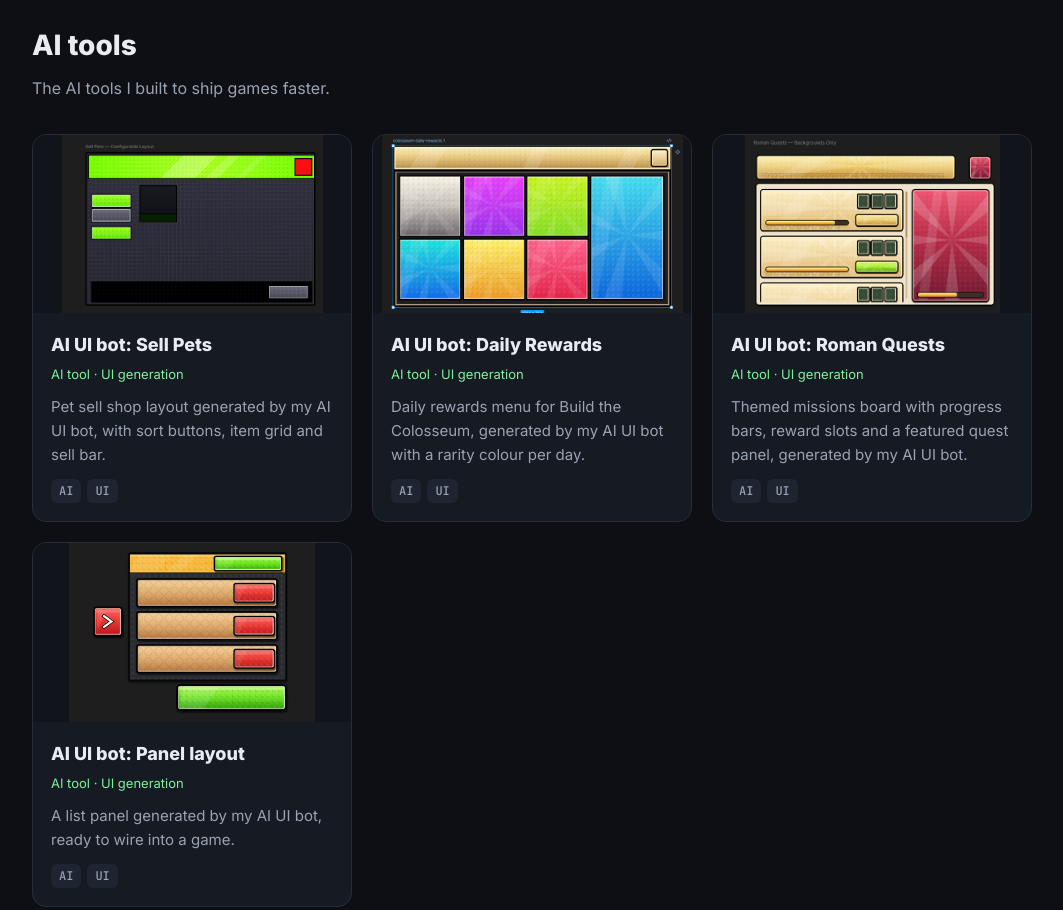
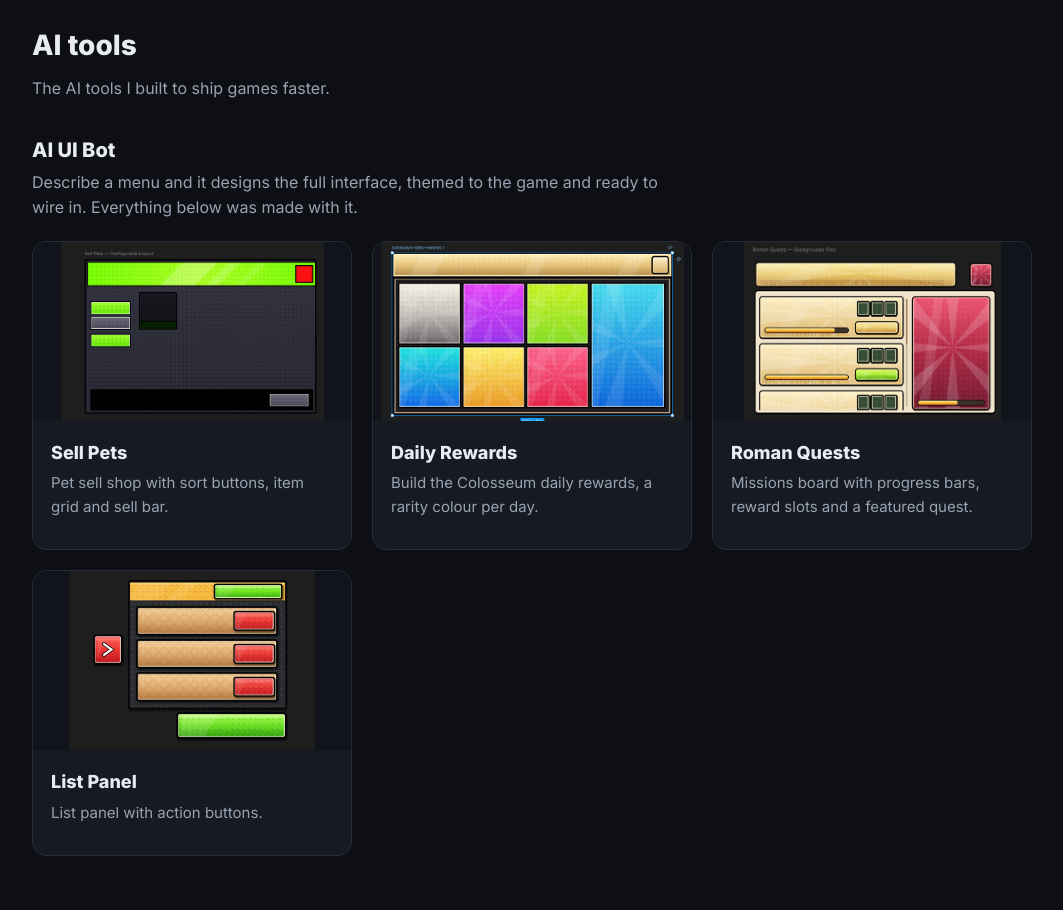
Before and after one commit to cambuca1x/cambuca1x.github.io, a plain HTML site: page index.html in a window 1280 px wide. Shown: the part 2940-3850 px from the top of the page, without its empty margins (108-1171 px from the left). Drawn offline with Linux system fonts and the light colour scheme.

Commit message:
AI tools: one AI UI Bot block with its examples underneath
Co-Authored-By: Claude Opus 5.5 <noreply@anthropic.com>

```diff
--- a/index.html
+++ b/index.html
@@ -59,6 +59,10 @@
   .contact .stat:hover { border-color: var(--accent); }
   .contact .stat b { display: block; font-size: 17px; word-break: break-all; }
   footer { padding: 32px 0 48px; color: var(--muted); font-size: 13px; border-top: 1px solid var(--line); }
+  .tool { margin-bottom: 40px; }
+  .tool > h3 { font-size: 20px; margin-bottom: 4px; }
+  .tool > p { color: var(--muted); margin-bottom: 20px; max-width: 640px; }
+  .card .role:empty { display: none; }
   .todo { outline: 2px dashed #ffb347; outline-offset: 2px; }
   @media (max-width: 560px) { nav .links { display: none; } header { padding: 64px 0 48px; } }
 </style>
@@ -100,7 +104,7 @@
 <section id="pipeline"><div class="wrap">
   <h2>AI tools</h2>
   <p class="sub">The AI tools I built to ship games faster.</p>
-  <div class="grid" id="pipeline-cards"></div>
+  <div id="tools"></div>
 </div></section>
 
 <section id="ui"><div class="wrap">
@@ -142,10 +146,16 @@
     { title: "Codes", role: "UI design", img: "CodesUI.png", text: "Code redemption menu.", tags: ["UI"] },
   ];
   const pipeline = [
-    { title: "AI UI bot: Sell Pets", role: "AI tool · UI generation", img: "UIbotSellPets.png", text: "Pet sell shop layout generated by my AI UI bot, with sort buttons, item grid and sell bar.", tags: ["AI", "UI"] },
-    { title: "AI UI bot: Daily Rewards", role: "AI tool · UI generation", img: "UIbotDailyRewards.png", text: "Daily rewards menu for Build the Colosseum, generated by my AI UI bot with a rarity colour per day.", tags: ["AI", "UI"] },
-    { title: "AI UI bot: Roman Quests", role: "AI tool · UI generation", img: "UIbotRomanQuests.png", text: "Themed missions board with progress bars, reward slots and a featured quest panel, generated by my AI UI bot.", tags: ["AI", "UI"] },
-    { title: "AI UI bot: Panel layout", role: "AI tool · UI generation", img: "UIbotDesign.png", text: "A list panel generated by my AI UI bot, ready to wire into a game.", tags: ["AI", "UI"] },
+    {
+      name: "AI UI Bot",
+      text: "Describe a menu and it designs the full interface, themed to the game and ready to wire in. Everything below was made with it.",
+      examples: [
+        { title: "Sell Pets", img: "UIbotSellPets.png", text: "Pet sell shop with sort buttons, item grid and sell bar.", tags: [] },
+        { title: "Daily Rewards", img: "UIbotDailyRewards.png", text: "Build the Colosseum daily rewards, a rarity colour per day.", tags: [] },
+        { title: "Roman Quests", img: "UIbotRomanQuests.png", text: "Missions board with progress bars, reward slots and a featured quest.", tags: [] },
+        { title: "List Panel", img: "UIbotDesign.png", text: "List panel with action buttons.", tags: [] },
+      ],
+    },
   ];
 
   function media(p) {
@@ -161,7 +171,7 @@
         ${media(p)}
         <div class="body">
           <h3>${p.title}</h3>
-          <div class="role">${p.role}</div>
+          <div class="role">${p.role || ""}</div>
           <p>${p.text}</p>
           <div class="chips">${p.tags.map(t => `<span class="chip">${t}</span>`).join("")}</div>
         </div>
@@ -174,7 +184,13 @@
   render(games, "games-cards");
   render(results, "results-cards");
   render(ui, "ui-cards");
-  render(pipeline, "pipeline-cards");
+  document.getElementById("tools").innerHTML = pipeline.map((t, i) => `
+    <div class="tool">
+      <h3>${t.name}</h3>
+      <p>${t.text}</p>
+      <div class="grid" id="tool-${i}"></div>
+    </div>`).join("");
+  pipeline.forEach((t, i) => render(t.examples, `tool-${i}`));
 </script>
 </body>
 </html>
```
